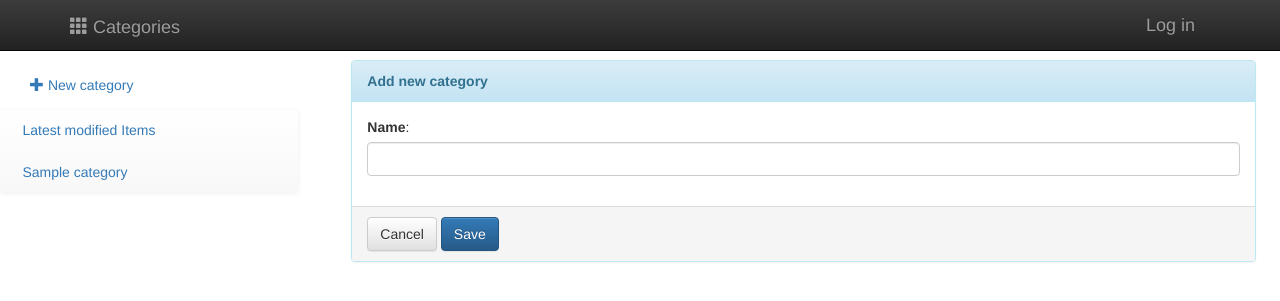
After one commit to aristoteles-nunez/Item-Catalog, a Flask app: page /categories/new/ in a window 1280 px wide. The commit adds this page. Shown: the top 301 px of the page. Run offline with Flask 2, Linux system fonts and the light colour scheme; tables that the repository leaves empty hold one stand-in row (values such as "Sample post"); some libraries are stand-ins or nearby versions.

Commit message:
feat: Adding new category

```diff
--- a/app.py
+++ b/app.py
@@ -5,7 +5,7 @@ from sqlalchemy import create_engine, desc
 from sqlalchemy.orm import sessionmaker
 from models import Base, Category, User, Item
 from werkzeug.utils import secure_filename
-from appForms import DeleteItemForm, UploadImageForm, ItemForm
+from appForms import DeleteItemForm, ItemForm, CategoryForm
 
 
 __author__ = 'Sotsir'
@@ -137,6 +137,23 @@ def new_item(category_id):
                                item=item, form=form, logged_in=False)
 
 
+@app.route('/categories/new/', methods=['GET', 'POST'])
+def new_category():
+    form = CategoryForm()
+    category = Category()
+    category.name = "New item"
+    if form.validate_on_submit():
+        form.populate_obj(category)
+        db_session.add(category)
+        db_session.commit()
+        flash("Category '{}' successfully added".format(category.name))
+        return redirect(url_for('get_category', category_id=category.id))
+    else:
+        categories = db_session.query(Category).order_by(Category.name).all()
+        return render_template('new_category.html', categories=categories, active_category=-1,
+                               form=form, logged_in=False)
+
+
 @app.route('/json/categories/<category_id>/items/<item_id>/')
 def json_api_get_item_by_category(category_id, item_id):
     item = db_session.query(Item).filter_by(id=item_id, category_id=category_id).one()
--- a/appForms.py
+++ b/appForms.py
@@ -17,8 +17,6 @@ class DeleteItemForm(Form):
     delete = SubmitField('Delete')
 
 
-class UploadImageForm(Form):
-    photo = FileField('Image for item', validators=[
-        FileRequired(),
-        FileAllowed(['jpg', 'jpeg', 'png', 'gif'], 'Format not supported')])
-    send = SubmitField('Upload new image')
+class CategoryForm(Form):
+    name = StringField('Name', validators=[Length(min=2, message="Name too short"), DataRequired()])
+    save = SubmitField('Save')
--- a/templates/base.html
+++ b/templates/base.html
@@ -51,6 +51,14 @@
     <br>
     <div class="row">
         <div class="col-sm-2 col-md-3 ">
+            <nav class="nav nav-pills">
+              <div class="container-fluid">
+                  <ul class="nav navbar-nav">
+                      <li><a href="{{ url_for('new_category') }}"><span class="glyphicon glyphicon-plus" aria-hidden="true"></span> New category</a></li>
+                  </ul>
+              </div>
+            </nav>
+
             <div class="navbar-default" role="navigation">
                 <ul class="nav nav-pills nav-stacked" id="side-menu" style="margin: auto; width: 95%;">
                     <li {% if active_category == 0 %} class="active" {% endif %} >
@@ -92,7 +100,6 @@
                         {%- endfor -%}
                     </div>
                 {%- endif -%}
-
                 {% block content %}
                 {% endblock %}
             </div>
--- /dev/null
+++ b/templates/new_category.html
@@ -0,0 +1,24 @@
+{% extends "base.html" %}
+
+{% block content %}
+
+<div class="panel panel-info">
+    <div class="panel-heading"><strong>Add new category </strong></div>
+    <form action="{{ url_for('new_category') }}" method='POST'>
+        {{ form.hidden_tag() }}
+        <div class="panel-body">
+            <div {% if form.name.errors %} class="form-group has-error has-feedback" {% else %} class="form-group" {% endif %} >
+                {{ form.name.label(class="control-label") }}:
+                {{ form.name(class="form-control")}}
+            </div>
+        </div>
+        <div class="panel-footer">
+            <a href="{{ url_for('index') }}">
+                <button type="button" class="btn btn-default">Cancel</button>
+            </a>
+            {{ form.save(class="btn btn-primary") }}
+        </div>
+    </form>
+</div>
+
+{% endblock %}
```
